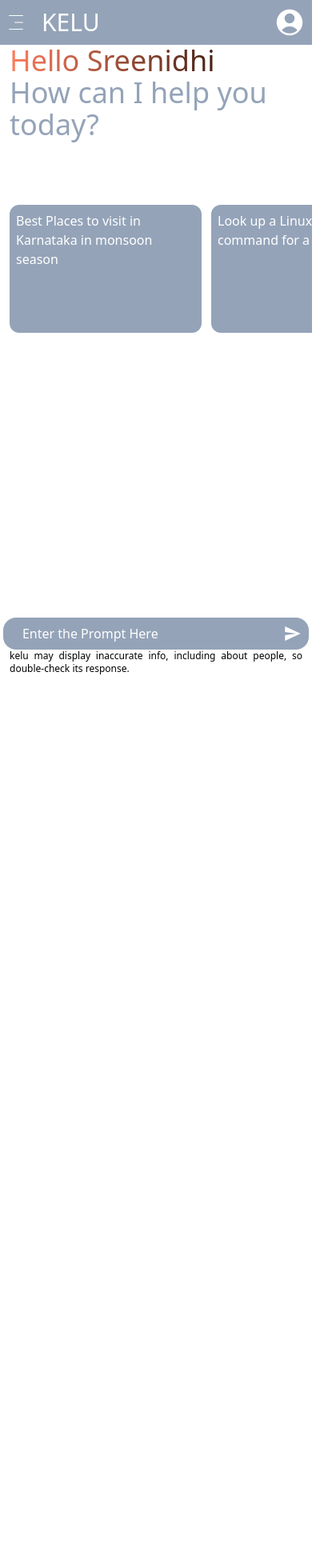
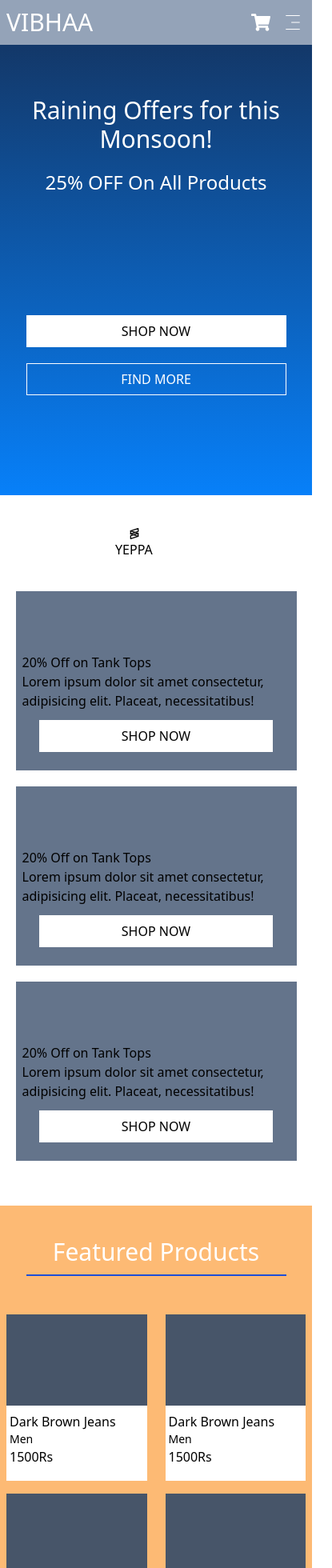
Before and after one commit to sreenidhi1712/Vibhaa-Ecommerce-website, a React (Vite) app: page / in a window 390 px wide. Shown: the top 1960 px of the page at 80% size, 415 px wide, since content can reach past the window. Before the commit the page ends 900 px from the top, so only its background shows below. Built offline with nearby package versions, Linux system fonts and the light colour scheme.

Commit message:
for mobile the cards is completed

```diff
--- a/package.json
+++ b/package.json
@@ -14,7 +14,10 @@
     "react": "^18.2.0",
     "react-dom": "^18.2.0",
     "react-icons": "^5.2.1",
-    "react-multi-carousel": "^2.8.5"
+    "react-multi-carousel": "^2.8.5",
+    "react-router-dom": "^6.23.1",
+    "react-slick": "^0.30.2",
+    "slick-carousel": "^1.8.1"
   },
   "devDependencies": {
     "@types/react": "^18.2.66",
--- a/src/App.jsx
+++ b/src/App.jsx
@@ -1,25 +1,24 @@
 
 import './App.css'
-import Maincontent from './Components/Maincontent'
-import FooterPart from './Components/FooterPart'
+import Mainpage from './ApplicationPage/Mainpage'
 import ContextProvider from './Components/Context/Context'
-import Navbar from "./Components/Navbar";
+import { BrowserRouter,Routes,Route } from 'react-router-dom'
+
 
 function App() {
 
 
   return (
 
+    <BrowserRouter>
 
 
     <ContextProvider>
-
-    <Navbar/>
-     <Maincontent/>
-      <FooterPart/>
-
+      <Routes>
+        <Route path="/" element={<Mainpage/>}/>
+      </Routes>
     </ContextProvider>
-
+    </BrowserRouter>
 
   )
 }
--- /dev/null
+++ b/src/ApplicationPage/Mainpage.jsx
@@ -0,0 +1,15 @@
+import React from 'react'
+import Navbar from '../Components/Navbar'
+import Maincontent from '../Components/Maincontent'
+
+function Mainpage() {
+  return (
+    <div>
+        <Navbar/>
+       <Maincontent/>
+
+    </div>
+  )
+}
+
+export default Mainpage
--- a/src/Components/FooterPart.jsx
+++ b/src/Components/FooterPart.jsx
@@ -1,6 +1,15 @@
 import React, { useContext, useRef, useEffect } from "react";
 import { IoMdSend } from "react-icons/io";
 import { Context } from "./Context/Context";
+import { BsGlobeCentralSouthAsia } from "react-icons/bs";
+import { CiDiscount1 } from "react-icons/ci";
+import { GiDress } from "react-icons/gi";
+import { CiLock } from "react-icons/ci";
+import { FaFacebookF } from "react-icons/fa";
+import { FaYoutube } from "react-icons/fa";
+import { FaTwitter } from "react-icons/fa";
+import { FaInstagram } from "react-icons/fa";
+import { FaGoogle } from "react-icons/fa";
 
 function FooterPart() {
   const {
@@ -12,40 +21,67 @@ function FooterPart() {
     Toggle,
   } = useContext(Context);
 
-  const textareaRef = useRef(null);
-
-  useEffect(() => {
-    if (textareaRef.current) {
-      textareaRef.current.style.height = "auto"; // Reset height to auto
-      textareaRef.current.style.height = `${textareaRef.current.scrollHeight}px`; // Set to scroll height
-    }
-  }, [input]);
 
   return (
-    <div className={`w-[100%] bottom-0 fixed flex-col ${Toggle ? `bg-white` : `bg-gray-900`} `} onClick={() => {
-      if (isOpen) {
-        setIsOpen(false);
-      }
-    }}>
-      <div className="flex justify-center">
-        <textarea
-          ref={textareaRef}
-          onChange={(e) => {
-            setInput(e.target.value);
-          }}
-          value={input}
-          placeholder="Enter the Prompt Here"
-          className={`w-[80%] ${Toggle ? `bg-slate-400` : `bg-gray-700`} ${Toggle ? 'placeholder:text-white' : 'placeholder:text-gray-300'} placeholder:p-2 text-white rounded-l-2xl pl-4 border-none focus:outline-none resize-none overflow-hidden`}
-          rows={1}
-          style={{ minHeight: '2.5rem' }}
-        ></textarea>
-        <div className={`w-[18%] h-auto ${Toggle ? `bg-slate-400` : `bg-gray-700`} flex justify-end rounded-r-2xl items-center`}>
-          <IoMdSend onClick={() => { onSent() }} className={`h-10 w-6 mr-2 ${Toggle ? `text-white` : `text-gray-300`}`} />
-        </div>
-      </div>
-      <div className="flex lap:justify-center justify-start">
-        <p className={`text-justify text-xs mx-3 ${Toggle ? `text-black` : `text-gray-300`} `}>kelu may display inaccurate info, including about people, so double-check its response.</p>
-      </div>
+    <div className="h-auto w-full mt-20 flex flex-col items-center bg-slate-300" >
+            <div className="flex flex-col items-center w-[90%] mt-10">
+                    <BsGlobeCentralSouthAsia  className="h-20 w-20"/>
+                    <p className="text-lg mt-2">Worldwide Shipping</p>
+                    <p className="text-center">Lorem, ipsum dolor sit amet consectetur adipisicing elit.</p>
+            </div>
+            <div className="flex flex-col items-center w-[90%] mt-10 ">
+                    <CiDiscount1  className="h-20 w-20"/>
+                    <p className="text-lg mt-2">Worldwide Shipping</p>
+                    <p className="text-center">Lorem, ipsum dolor sit amet consectetur adipisicing elit.</p>
+            </div>
+            <div className="flex flex-col items-center w-[90%] mt-10 ">
+                    <GiDress  className="h-20 w-20"/>
+                    <p className="text-lg mt-2">Worldwide Shipping</p>
+                    <p className="text-center">Lorem, ipsum dolor sit amet consectetur adipisicing elit.</p>
+            </div>
+            <div className="flex flex-col items-center w-[90%] mt-10 mb-10">
+                    <CiLock  className="h-20 w-20"/>
+                    <p className="text-lg mt-2">Worldwide Shipping</p>
+                    <p className="text-center">Lorem, ipsum dolor sit amet consectetur adipisicing elit.</p>
+            </div>
+            <div className="h-32 w-full  flex items-center border-t-[1px] border-b-[1px] border-black">
+                      <p className="text-xl text-center"> SALE UP TO 70% OFF FOR ALL CLOTHES & FASHION ITEMS, ON ALL BRANDS</p>
+            </div>
+            <div className="flex flex-col items-center w-full">
+                <p className="text-2xl mt-10">VIBHAA</p>
+                <p className="text-lg mt-5" >The Best Look anytime,anywhere</p>
+                <div className="mt-14">
+                  <p className="text-xl text-center ">For Her</p>
+                  <p className="text-center mt-3">Women Jeans</p>
+                  <p className="text-center">Tops and Shirts</p>
+                  <p className="text-center">Women Jackets</p>
+                  <p className="text-center">Heals and Flats</p>
+                  <p className="text-center text-blue-700">Women Accessories</p>
+                </div>
+                <div className="mt-10">
+                  <p className="text-xl text-center">For Him</p>
+                  <p className="text-center mt-3">Men Jeans</p>
+                  <p className="text-center">Men Shirts</p>
+                  <p className="text-center">Men Shoes</p>
+                  <p className="text-center">Men Jackets</p>
+                  <p className="text-center text-blue-700">Men Accessories</p>
+                </div>
+                <div className="mt-10 w-full flex flex-col items-center">
+                  <p className="text-2xl">Subscribe</p>
+                  <input placeholder="Your Email Address... " className="h-10 w-[90%] bg-slate-400 mt-5 placeholder:text-black placeholder:text-center"/>
+                  <button className="h-8 w-[50%] bg-blue-700 text-white mt-5">SUBSCRIBE </button>
+                </div>
+                <div className="mt-20 border-t-[1px] border-black">
+                      <p className="mt-6">Copyright 2024 Vibha, Powered by Sreenidhi</p>
+                      <div className="flex mt-7 gap-10 justify-center mb-10">
+                             <FaFacebookF />
+                             <FaYoutube />
+                             <FaTwitter />
+                             <FaInstagram />
+                             <FaGoogle />
+                      </div>
+                </div>
+            </div>
     </div>
   );
 }
--- a/src/Components/Maincontent.jsx
+++ b/src/Components/Maincontent.jsx
@@ -1,12 +1,30 @@
-import React, { useContext, useEffect, useRef } from "react";
+import React, { useContext, useRef } from "react";
 import './Style.css';
 import { FaRegCompass, FaCode } from "react-icons/fa";
 import { PiNotePencilFill } from "react-icons/pi";
 import { Context } from "./Context/Context";
 import { HiUserCircle } from "react-icons/hi2";
 import { SiGooglegemini } from "react-icons/si";
+import FooterPart from "./FooterPart";
+import "slick-carousel/slick/slick.css";
+import "slick-carousel/slick/slick-theme.css";
+import Slider from "react-slick";
+import { TbBrandSentry } from "react-icons/tb";
+import { TbBrandSnapseed } from "react-icons/tb";
+import { TbBrandStocktwits } from "react-icons/tb";
+import { TbBrandSublimeText } from "react-icons/tb";
 
 function Maincontent() {
+  const settings = {
+    dots: false,
+    infinite: true,  // This makes the carousel loop
+    speed: 500,
+    slidesToShow: 1,
+    slidesToScroll: 1,
+    autoplay: true,
+    autoplaySpeed: 400
+  };
+
   const {
     recentPrompt,
     showResults,
@@ -24,64 +42,120 @@ function Maincontent() {
     setInput(promptText);
   };
 
-  // useEffect(() => {
-  //   if (resultContainerRef.current) {
-  //     resultContainerRef.current.scrollTop = resultContainerRef.current.scrollHeight ;
-  //   }
-  // }, [resultData, loading]);
-
   return (
     <>
-      <div className={`w-auto ${Toggle ? 'bg-white' : 'bg-gray-900'} ${showResults ? 'mb-[4.5rem] tab:mb-[3.5rem]' : 'h-screen '}`} onClick={() => {
+      <div className={`h-screen w-auto ${Toggle ? 'bg-white' : 'bg-gray-900'}`} onClick={() => {
         if (isOpen) {
           setIsOpen(false);
         }
       }}>
-        {!showResults ? (
-          <>
-            <div className="mt-14 w-5/6 ml-3">
-              <p className={`text-4xl ${Toggle?`bg-gradient-text`:` bg-gradient-text-darkmode`} `}>Hello Sreenidhi</p>
-              <p className="text-4xl text-slate-400">How can I help you today?</p>
+        <div className="mt-14 w-full h-2/3 bg-gradient-text flex flex-col">
+          {/* First Card */}
+          <div className="flex flex-col h-[58%] w-full">
+            <p className="text-3xl text-white text-center mt-16">Raining Offers for this Monsoon!</p>
+            <p className="text-2xl text-white mt-5 text-center">25% OFF On All Products</p>
+          </div>
+          <div className="flex flex-col items-center h-[42%] w-full">
+            <button className="mt-3 h-10 w-5/6 bg-white">SHOP NOW</button>
+            <button className="mt-5 h-10 w-5/6 text-white bg-transparent border-[1px] border-white">FIND MORE</button>
+          </div>
+        </div>
+        {/* Carousel effect */}
+        <div className="my-10 ">
+        <Slider {...settings} className="">
+          <div className="w-full flex">
+            <TbBrandSentry className=" mx-40"/>
+            <p className="mx-36">JOHN</p>
             </div>
-            <div className="flex overflow-x-scroll py-10 hide-scrollbar mt-18 lapl:justify-center lapl:gap-2">
-              <div onClick={() => handleCardClick("Best Places to visit in Karnataka in monsoon season")} className={`h-40 w-60 ${Toggle ? 'bg-slate-400' : 'bg-gray-700'} mt-10 ml-3 flex-shrink-0 rounded-xl`}>
-                <p className={`m-2 ${Toggle ? 'text-white' : 'text-gray-300'}`}>Best Places to visit in Karnataka in monsoon season</p>
-                <FaRegCompass className={`${Toggle ? 'text-white' : 'text-gray-300'} mt-20 ml-52`} />
-              </div>
-              <div onClick={() => handleCardClick("Look up a Linux shell command for a specific task")} className={`h-40 w-60 ${Toggle ? 'bg-slate-400' : 'bg-gray-700'} mt-10 ml-3 flex-shrink-0 rounded-xl`}>
-                <p className={`m-2 ${Toggle ? 'text-white' : 'text-gray-300'}`}>Look up a Linux shell command for a specific task</p>
-                <FaCode className={`${Toggle ? 'text-white' : 'text-gray-300'} mt-20 ml-52`} />
-              </div>
-              <div onClick={() => handleCardClick("How not to join SAIT college")} className={`h-40 w-60 ${Toggle ? 'bg-slate-400' : 'bg-gray-700'} mt-10 ml-3 flex-shrink-0 rounded-xl`}>
-                <p className={`m-2 ${Toggle ? 'text-white' : 'text-gray-300'}`}>How not to join SAIT college</p>
-                <PiNotePencilFill className={`${Toggle ? 'text-white' : 'text-gray-300'} mt-24 ml-52`} />
-              </div>
-              <div onClick={() => handleCardClick("How to get job without skills")} className={`h-40 w-60 ${Toggle ? 'bg-slate-400' : 'bg-gray-700'} mt-10 ml-3 flex-shrink-0 rounded-xl`}>
-                <p className={`m-2 ${Toggle ? 'text-white' : 'text-gray-300'}`}>How to get job without skills</p>
-                <PiNotePencilFill className={`${Toggle ? 'text-white' : 'text-gray-300'} mt-24 ml-52`} />
+          <div className="w-full flex">
+            <TbBrandSnapseed className="mx-40"/>
+            <p className="mx-36">RASH</p>
+            </div>
+          <div className="w-full flex">
+            <TbBrandStocktwits className="mx-40"/>
+            <p className="mx-36">ALLAM</p>
+            </div>
+          <div className="w-full flex">
+            <TbBrandSublimeText className="mx-40"/>
+            <p className="mx-36">YEPPA</p>
+            </div>
+        </Slider>
+        </div>
+        {/* Secondary cards start here */}
+        <div className="w-full h-auto flex flex-col items-center">
+          <div className="w-[90%] h-56 bg-slate-500 flex flex-col items-center">
+            <div className="h-2/3 w-full flex flex-col justify-end">
+              <p className="pl-2">20% Off on Tank Tops</p>
+              <p className="pl-2">Lorem ipsum dolor sit amet consectetur, adipisicing elit. Placeat, necessitatibus!</p>
+            </div>
+            <button className="mt-3 h-10 w-5/6 bg-white">SHOP NOW</button>
+          </div>
+          <div className="w-[90%] h-56 bg-slate-500 mt-5 flex flex-col items-center">
+            <div className="h-2/3 w-full flex flex-col justify-end">
+              <p className="pl-2">20% Off on Tank Tops</p>
+              <p className="pl-2">Lorem ipsum dolor sit amet consectetur, adipisicing elit. Placeat, necessitatibus!</p>
+            </div>
+            <button className="mt-3 h-10 w-5/6 bg-white">SHOP NOW</button>
+          </div>
+          <div className="w-[90%] h-56 bg-slate-500 mt-5 flex flex-col items-center">
+            <div className="h-2/3 w-full flex flex-col justify-end">
+              <p className="pl-2">20% Off on Tank Tops</p>
+              <p className="pl-2">Lorem ipsum dolor sit amet consectetur, adipisicing elit. Placeat, necessitatibus!</p>
+            </div>
+            <button className="mt-3 h-10 w-5/6 bg-white">SHOP NOW</button>
+          </div>
+        </div>
+        {/* Products Container */}
+        <div className="flex flex-col items-center mt-14 bg-orange-300 w-full">
+          <p className="w-5/6 mt-10 h-12 text-white text-center text-3xl border-b-2 border-blue-700">Featured Products</p>
+          <div className="mt-10 flex w-full flex-wrap flex-shrink-0 justify-between">
+            {/* Products start here */}
+            <div className="flex flex-col w-[45%] h-52 mx-2 my-2 bg-white">
+              <div className="h-[55%] bg-slate-600"></div>
+              <div>
+                <p className="mt-2 ml-1">Dark Brown Jeans</p>
+                <p className="text-sm ml-1">Men</p>
+                <p className="ml-1">1500Rs</p>
               </div>
             </div>
-          </>
-        ) : (
-          <div className={`${loading ? 'h-screen' : 'h-screen overflow-y-scroll'} w-[100%] ${Toggle ? 'bg-white' : 'bg-gray-900'} mt-14`} ref={resultContainerRef}>
-            <div className="">
-              <HiUserCircle className={`h-8 w-8 ${Toggle ? 'text-black' : 'text-gray-300'} mx-3`} />
-              <p className={`${Toggle ? 'text-black' : 'text-gray-300'} mx-3 mt-2`}>{recentPrompt}</p>
+            <div className="flex flex-col w-[45%] h-52 mx-2 my-2 bg-white">
+              <div className="h-[55%] bg-slate-600"></div>
+              <div>
+                <p className="mt-2 ml-1">Dark Brown Jeans</p>
+                <p className="text-sm ml-1">Men</p>
+                <p className="ml-1">1500Rs</p>
+              </div>
             </div>
-            <div className="mt-5 text-white">
-              {loading ? (
-                <div>
-                  <SiGooglegemini className={`${Toggle ? 'text-black' : 'text-gray-300'} h-8 w-8 mx-3`} />
-                </div>
-              ) : (
-                <>
-                  <SiGooglegemini className={`${Toggle ? 'text-black' : 'text-gray-300'} h-8 w-8 mx-3 rotate[360] duration-1000 transition-all`} />
-                  <p dangerouslySetInnerHTML={{ __html: resultData }} className={`mx-3 mt-3 text-justify ${Toggle ? 'text-black' : 'text-gray-300'}`}></p>
-                </>
-              )}
+            <div className="flex flex-col w-[45%] h-52 mx-2 my-2 bg-white">
+              <div className="h-[55%] bg-slate-600"></div>
+              <div>
+                <p className="mt-2 ml-1">Dark Brown Jeans</p>
+                <p className="text-sm ml-1">Men</p>
+                <p className="ml-1">1500Rs</p>
+              </div>
+            </div>
+            <div className="flex flex-col w-[45%] h-52 mx-2 my-2 bg-white">
+              <div className="h-[55%] bg-slate-600"></div>
+              <div>
+                <p className="mt-2 ml-1">Dark Brown Jeans</p>
+                <p className="text-sm ml-1">Men</p>
+                <p className="ml-1">1500Rs</p>
+              </div>
             </div>
           </div>
-        )}
+        </div>
+        <div className="mt-14 w-[90%] h-[65%] bg-gradient-text flex flex-col mx-auto">
+          <div className="flex flex-col h-[78%] w-full">
+            <p className="text-2xl text-white text-center mt-10">Limited Time Offer</p>
+            <p className="text-2xl text-white mt-2 text-center">Special Edition</p>
+            <p className="text-white mt-2 text-justify px-7">Lorem ipsum dolor sit, amet consectetur adipisicing elit. In, incidunt!</p>
+            <p className="text-xl text-white mt-2 text-justify mx-4">Buy This T-shirt At 20% Discount, Use Code OFF20</p>
+          </div>
+          <div className="flex justify-center items-start h-[22%] w-full">
+            <button className="h-10 w-5/6 bg-white">SHOP NOW</button>
+          </div>
+        </div>
+        <FooterPart/>
       </div>
     </>
   );
--- a/src/Components/Navbar.jsx
+++ b/src/Components/Navbar.jsx
@@ -6,6 +6,7 @@ import { HiUserCircle } from "react-icons/hi2";
 import { IoSettingsOutline } from "react-icons/io5";
 import { GiBackwardTime } from "react-icons/gi";
 import { IoIosHelpCircleOutline } from "react-icons/io";
+import { FaShoppingCart } from "react-icons/fa";
 
 
 const Navbar = () => {
@@ -31,44 +32,30 @@ const Navbar = () => {
 
   }}>
         <div className="flex items-center">
-        <CiMenuFries  className={`${Toggle?`text-white`:`text-gray-300`} mr-1 h-6 w-10 z-20`} onClick={toggleMenu}/>
-        <p className={`ml-2 ${Toggle?`text-white`:`text-gray-300`} text-3xl z-20`} >KELU</p>
-        </div>
-          <HiUserCircle className={`${Toggle?`text-white`:`text-gray-300`} h-10 w-10 mr-2`}/>
-      </div>
-      <div className={`w-[90%] h-screen absolute top-0 tab:w-[45%] ml:w-[60%] lap:w-[25%] lapl:w-[20%] ${Toggle?`bg-slate-400`:`bg-gray-800`} flex-col transition-all duration-300 ease-linear ${isOpen?`-translate-x-0`:`-translate-x-full`}`}>
-        <p className={`${Toggle?`text-white`:`text-gray-300`} mt-16 ml-2 `}>Recent</p>
-        <div className="flex-col h-[60%] overflow-y-scroll ">
-        {prevPrompts.map((item, index) => {
-							return (
-								<div onClick={()=>{
-                                    loadPreviousPrompt(item)
-                                }} className="">
-									 <div className="flex items-center w-[90%] h-10  ml-3 mt-3 rounded-md" >
-                                     <CiChat1 className={`${Toggle?`text-white`:`text-gray-300`} ml-3 h-5 w-5 `}/>
-                                        <p className={`ml-3 ${Toggle?`text-white`:`text-gray-300`}`}>{item.slice(0, 18)}</p>
-                                     </div>
 
-								</div>
-							);
-						})}
+        <p className={`ml-2 ${Toggle?`text-white`:`text-gray-300`} text-3xl z-20`} >VIBHAA</p>
 
         </div>
-        <div className="flex-col mt-2 ml-3">
-            <div className="flex items-center mt-3">
-                     <IoIosHelpCircleOutline className={`${Toggle?`text-white`:`text-gray-300`} h-5 w-5`}/>
-                     <p className={`${Toggle?`text-white`:`text-gray-300`} ml-3`}>Help</p>
-            </div>
-            <div className="flex items-center mt-3">
-                <GiBackwardTime className="h-5 w-5  text-white"/>
-                <p className={`${Toggle?`text-white`:`text-gray-300`} ml-3`}>Activity</p>
+        <div className="flex">
+          <FaShoppingCart className={`${Toggle?`text-white`:`text-gray-300`} h-6 w-6 mr-2`}/>
+          <CiMenuFries  className={`${Toggle?`text-white`:`text-gray-300`} mr-1 h-6 w-10 z-20 lap:hidden`} onClick={toggleMenu}/>
+        </div>
 
-            </div>
-            <div className="flex items-center mt-3">
-                <IoSettingsOutline className="h-5 w-5  text-white"/>
-                <p className={`${Toggle?`text-white`:`text-gray-300`} ml-3`}> Settings</p>
-            </div>
-            <div className="flex items-center mt-3">
+      </div>
+      {/* Side bar starts here */}
+      <div className={`w-[90%] h-screen absolute top-0 tab:w-[45%] ml:w-[60%] lap:w-[25%] lapl:w-[20%] ${Toggle?`bg-slate-400`:`bg-gray-800`} flex-col transition-all duration-300 ease-linear ${isOpen?`-translate-x-0`:`-translate-x-full`}`}>
+      <HiUserCircle className={`${Toggle?`text-white`:`text-gray-300`} mt-20 ml-5 h-7 w-7 `}/>
+        <div className="flex-col h-auto ">
+               <div className="flex justify-start items-center border-b-[0.5px] border-black w-full h-14 mt-3 "><p className="ml-5 text-white">Everything</p></div>
+               <div className="flex justify-start items-center border-b-[0.5px] border-black w-full h-14  "><p className="ml-5 text-white">Women</p></div>
+               <div className="flex justify-start items-center border-b-[0.5px] border-black w-full h-14  "><p className="ml-5 text-white">Men</p></div>
+               <div className="flex justify-start items-center border-b-[0.5px] border-black w-full h-14  "><p className="ml-5 text-white">Childrens</p></div>
+        </div>
+        <div className="flex-col mt-14 ">
+        <div className="flex justify-start items-center border-b-[0.5px] border-black w-full h-14  "><p className="ml-5 text-white">About</p></div>
+        <div className="flex justify-start items-center border-b-[0.5px] border-black w-full h-14 "><p className="ml-5 text-white">Contact</p></div>
+        </div>
+        <div className="flex items-center mt-3">
             <div className={`flex h-4 w-10 rounded-lg ml-1  transition-all ease-in duration-700 ${Toggle?` bg-gray-900`:`bg-slate-400`}`} onClick={()=>{
 					setToggle(!Toggle)
 				}}>
@@ -76,8 +63,9 @@ const Navbar = () => {
 			</div>
             <p className={`${Toggle?`text-white`:`text-gray-300`} ml-3`}>{Toggle?`Light-mode`:`Dark-Mode`}</p>
 			</div>
-        </div>
       </div>
+
+
     </nav>
     </>
   );
--- a/src/Components/Style.css
+++ b/src/Components/Style.css
@@ -9,9 +9,9 @@
   }
 
   .bg-gradient-text {
-    background: linear-gradient(90deg, #ff7e5f, #160a01);
-    -webkit-background-clip: text;
-    -webkit-text-fill-color: transparent;
+    background: linear-gradient(180deg, #133869, #0780f9);
+
+
   }
 
   .bg-gradient-text-darkmode {
```
Also changed, not shown: 1 other file (tests, documents, lock files or other folders).
